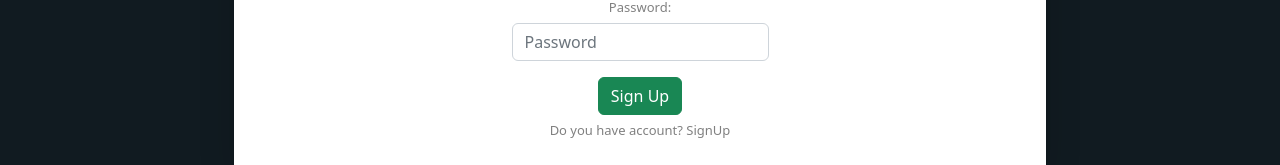
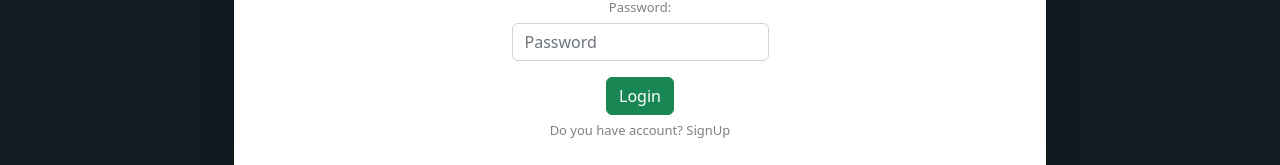
Before and after one commit to JAYMAKWANA2202/Chat-App, a React (Create React App) app: page /login in a window 1280 px wide. Shown: the part 243-408 px from the top of the page. Built offline with nearby package versions, Linux system fonts and the light colour scheme.

Commit message:
connect  a login page with firebase

```diff
--- a/src/pages/Login.js
+++ b/src/pages/Login.js
@@ -5,8 +5,37 @@ import styled from "styled-components";
 import { Whatsapp } from "react-bootstrap-icons";
 import Form from "react-bootstrap/Form";
 import Button from "react-bootstrap/esm/Button";
+import { getAuth, signInWithEmailAndPassword } from "firebase/auth";
+import { useState } from "react";
+import { app } from "../utilities/firebase";
+import { useNavigate } from "react-router-dom";
 
 export default function Login() {
+  const navigate = useNavigate();
+  const auth = getAuth(app);
+  const [values, setValues] = useState({
+    email: "",
+    password: "",
+  });
+
+  function handleChange(e) {
+    setValues({ ...values, [e.target.name]: e.target.value });
+  }
+
+  const handleSubmit = async (e) => {
+    e.preventDefault();
+
+    signInWithEmailAndPassword(auth, values.email, values.password)
+      .then(async () => {
+        console.log("welcome");
+        if (signInWithEmailAndPassword) {
+          navigate("/chat");
+        }
+      })
+      .catch((error) => {
+        alert(error);
+      });
+  };
   return (
     <>
       <Headerpart>
@@ -27,7 +56,7 @@ export default function Login() {
         <Container>
           <Center>
             <FormContainer>
-              <Form>
+              <Form onSubmit={handleSubmit}>
                 <h1>Login Page</h1>
 
                 <Form.Group controlId="formBasicEmail">
@@ -35,8 +64,10 @@ export default function Login() {
                   <Form.Control
                     type="email"
                     name="email"
+                    onChange={handleChange}
                     placeholder="Enter email"
                     autoComplete="off"
+                    value={values.email}
                   />
                 </Form.Group>
 
@@ -45,13 +76,20 @@ export default function Login() {
                   <Form.Control
                     type="password"
                     name="password"
+                    onChange={handleChange}
                     placeholder="Password"
                     autoComplete="off"
+                    value={values.password}
                   />
                 </Form.Group>
 
-                <Button variant="success" type="submit" className="btn mt-3">
-                  Sign Up
+                <Button
+                  variant="success"
+                  type="submit"
+                  className="btn mt-3"
+                  onClick={handleSubmit}
+                >
+                  Login
                 </Button>
                 <Form.Group controlId="formBasicPassword" className="mt-2">
                   <p>Do you have account? SignUp</p>
```
